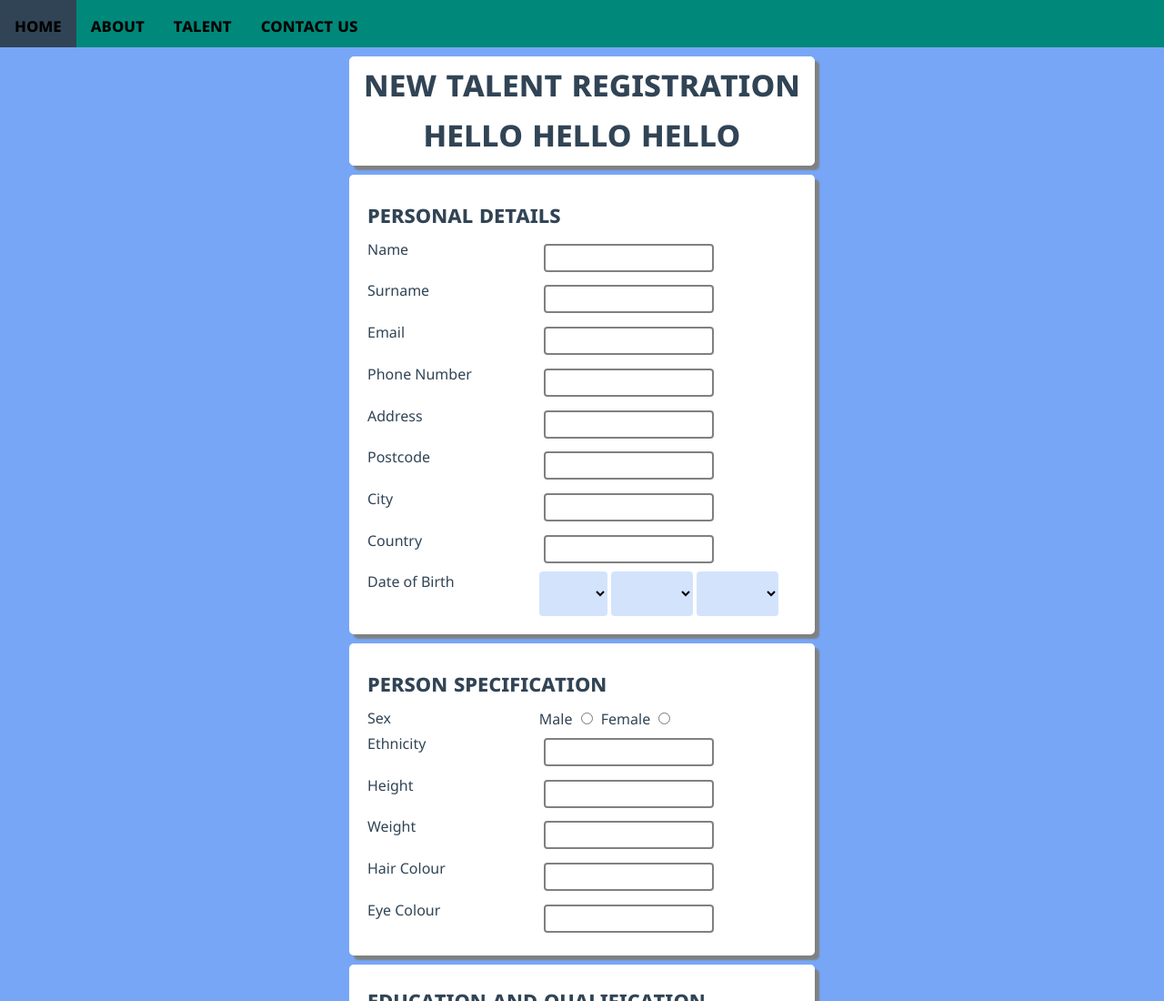
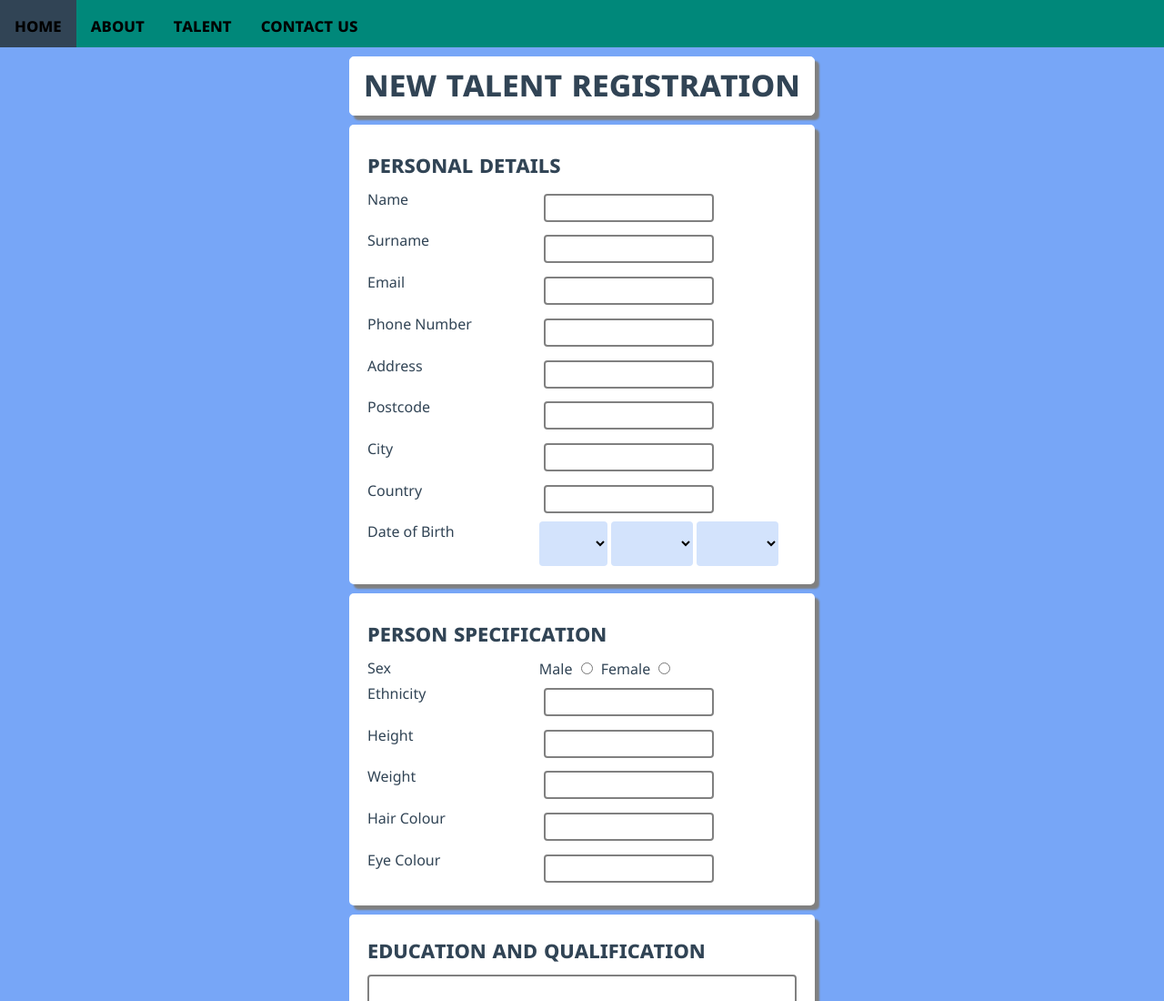
Before and after one commit to klaudiatomanova/milestone1.2, a plain HTML site: page index.html in a window 1280 px wide. Shown: the top 1100 px of the page at 91% size. Drawn offline with Linux system fonts and the light colour scheme.

Commit message:
removed hello hello

```diff
--- a/index.html
+++ b/index.html
@@ -20,7 +20,7 @@
     </header>
     <main>
       <form action="" method="POST">
-        <h1>New Talent Registration Hello Hello Hello</h1>
+        <h1>New Talent Registration</h1>
         <div class="containerone">
           <div>
             <h2><b>Personal Details</b></h2>
```
